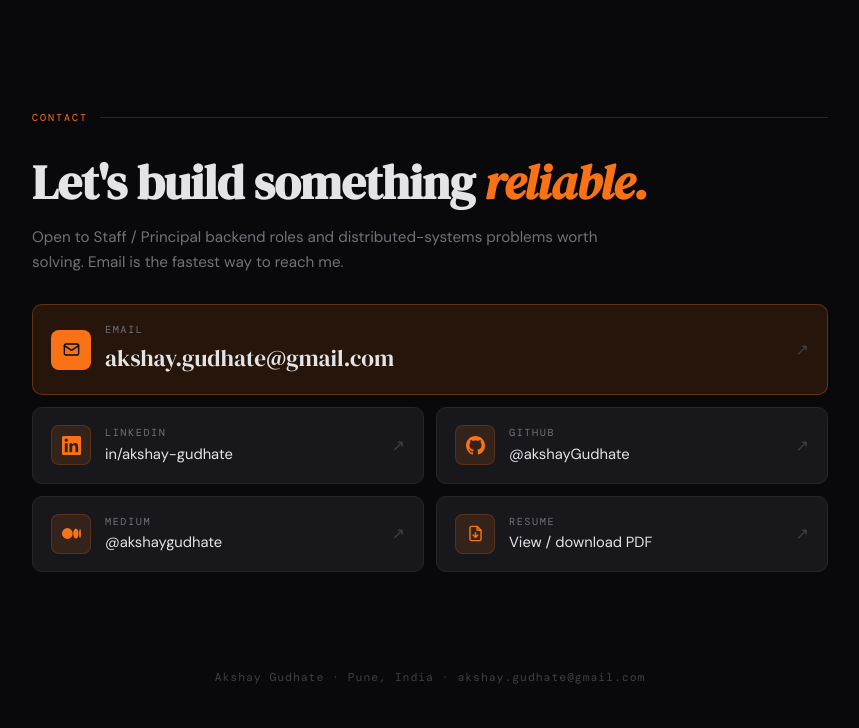
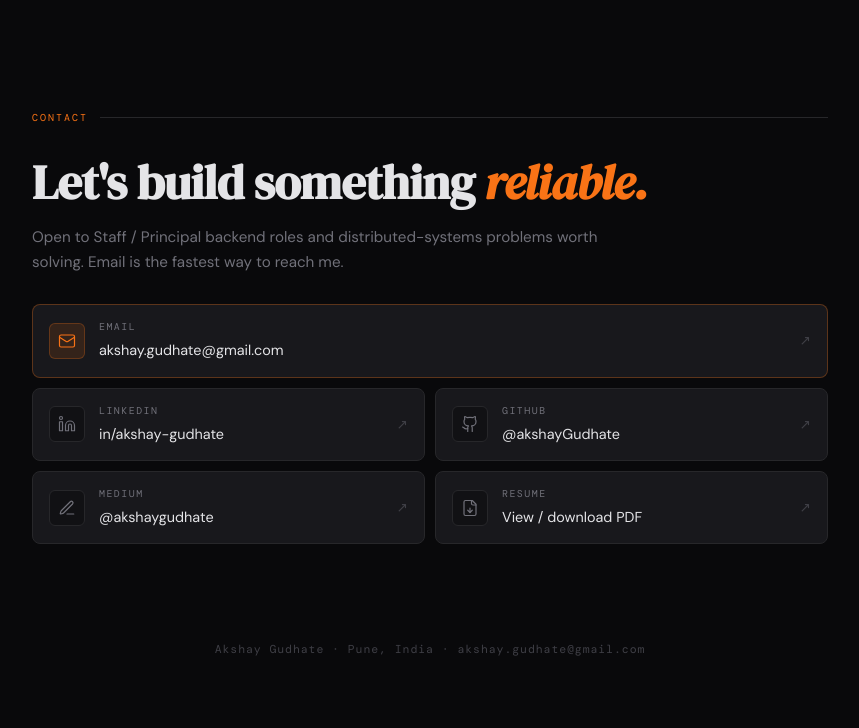
Before and after one commit to akshayGudhate/akshayGudhate.github.io, a plain HTML site: page index.html in a window 1280 px wide. Shown: the part 5909-6637 px from the top of the page, without its empty margins (210-1069 px from the left). After the commit the page ends 6609 px from the top, so only its background shows below. Drawn offline with nearby package versions, Linux system fonts and the light colour scheme.

Commit message:
Updated portfolio.

```diff
--- a/index.html
+++ b/index.html
@@ -13,7 +13,6 @@
     <meta property="og:type" content="website">
     <meta property="og:image" content="https://akshaygudhate.github.io/profile.jpg">
     <link rel="icon" type="image/png" href="favicon.png">
-    <link rel="apple-touch-icon" href="apple-touch-icon.png">
     <link rel="preconnect" href="https://fonts.googleapis.com">
     <link rel="preconnect" href="https://fonts.gstatic.com" crossorigin>
     <link
@@ -417,27 +416,27 @@
                 solving. Email is the fastest way to reach me.</p>
             <div class="contact-grid">
                 <a class="contact-card primary" href="mailto:akshay.gudhate@gmail.com">
-                    <span class="cc-icon"><svg viewBox="0 0 24 24" fill="none" stroke="currentColor" stroke-width="1.8" stroke-linecap="round" stroke-linejoin="round" aria-hidden="true"><rect x="3" y="5" width="18" height="14" rx="2"/><path d="m3 7 9 6 9-6"/></svg></span>
+                    <span class="cc-icon"><svg viewBox="0 0 24 24" fill="none" stroke="currentColor" stroke-width="1.6" stroke-linecap="round" stroke-linejoin="round" aria-hidden="true"><rect width="20" height="16" x="2" y="4" rx="2"/><path d="m22 7-8.97 5.7a1.94 1.94 0 0 1-2.06 0L2 7"/></svg></span>
                     <span class="cc-text"><span class="cc-label">Email</span><span class="cc-value">akshay.gudhate@gmail.com</span></span>
                     <span class="cc-arrow">↗</span>
                 </a>
                 <a class="contact-card" href="https://www.linkedin.com/in/akshay-gudhate/" target="_blank" rel="noopener">
-                    <span class="cc-icon"><svg viewBox="0 0 24 24" fill="currentColor" aria-hidden="true"><path d="M20.45 20.45h-3.56v-5.57c0-1.33-.02-3.04-1.85-3.04-1.85 0-2.14 1.45-2.14 2.94v5.67H9.35V9h3.41v1.56h.05c.48-.9 1.64-1.85 3.37-1.85 3.6 0 4.27 2.37 4.27 5.46v6.28zM5.34 7.43a2.06 2.06 0 1 1 0-4.13 2.06 2.06 0 0 1 0 4.13zM7.12 20.45H3.56V9h3.56v11.45zM22.22 0H1.77C.79 0 0 .77 0 1.73v20.54C0 23.23.79 24 1.77 24h20.45c.98 0 1.78-.77 1.78-1.73V1.73C24 .77 23.2 0 22.22 0z"/></svg></span>
+                    <span class="cc-icon"><svg viewBox="0 0 24 24" fill="none" stroke="currentColor" stroke-width="1.6" stroke-linecap="round" stroke-linejoin="round" aria-hidden="true"><path d="M16 8a6 6 0 0 1 6 6v7h-4v-7a2 2 0 0 0-2-2 2 2 0 0 0-2 2v7h-4v-7a6 6 0 0 1 6-6z"/><rect width="4" height="12" x="2" y="9"/><circle cx="4" cy="4" r="2"/></svg></span>
                     <span class="cc-text"><span class="cc-label">LinkedIn</span><span class="cc-value">in/akshay-gudhate</span></span>
                     <span class="cc-arrow">↗</span>
                 </a>
                 <a class="contact-card" href="https://github.com/akshayGudhate" target="_blank" rel="noopener">
-                    <span class="cc-icon"><svg viewBox="0 0 16 16" fill="currentColor" aria-hidden="true"><path d="M8 0C3.58 0 0 3.58 0 8c0 3.54 2.29 6.53 5.47 7.59.4.07.55-.17.55-.38 0-.19-.01-.82-.01-1.49-2.01.37-2.53-.49-2.69-.94-.09-.23-.48-.94-.82-1.13-.28-.15-.68-.52-.01-.53.63-.01 1.08.58 1.23.82.72 1.21 1.87.87 2.33.66.07-.52.28-.87.51-1.07-1.78-.2-3.64-.89-3.64-3.95 0-.87.31-1.59.82-2.15-.08-.2-.36-1.02.08-2.12 0 0 .67-.21 2.2.82.64-.18 1.32-.27 2-.27.68 0 1.36.09 2 .27 1.53-1.04 2.2-.82 2.2-.82.44 1.1.16 1.92.08 2.12.51.56.82 1.27.82 2.15 0 3.07-1.87 3.75-3.65 3.95.29.25.54.73.54 1.48 0 1.07-.01 1.93-.01 2.2 0 .21.15.46.55.38A8.01 8.01 0 0 0 16 8c0-4.42-3.58-8-8-8z"/></svg></span>
+                    <span class="cc-icon"><svg viewBox="0 0 24 24" fill="none" stroke="currentColor" stroke-width="1.6" stroke-linecap="round" stroke-linejoin="round" aria-hidden="true"><path d="M15 22v-4a4.8 4.8 0 0 0-1-3.5c3 0 6-2 6-5.5.08-1.25-.27-2.48-1-3.5.28-1.15.28-2.35 0-3.5 0 0-1 0-3 1.5-2.64-.5-5.36-.5-8 0C6 2 5 2 5 2c-.3 1.15-.3 2.35 0 3.5A5.4 5.4 0 0 0 4 9c0 3.5 3 5.5 6 5.5-.39.49-.68 1.05-.85 1.65-.17.6-.22 1.23-.15 1.85v4"/><path d="M9 18c-4.51 2-5-2-7-2"/></svg></span>
                     <span class="cc-text"><span class="cc-label">GitHub</span><span class="cc-value">@akshayGudhate</span></span>
                     <span class="cc-arrow">↗</span>
                 </a>
                 <a class="contact-card" href="https://medium.com/@akshaygudhate" target="_blank" rel="noopener">
-                    <span class="cc-icon"><svg viewBox="0 0 24 24" fill="currentColor" aria-hidden="true"><path d="M13.54 12a6.8 6.8 0 0 1-6.77 6.82A6.8 6.8 0 0 1 0 12a6.8 6.8 0 0 1 6.77-6.82A6.8 6.8 0 0 1 13.54 12zm7.42 0c0 3.54-1.51 6.42-3.38 6.42-1.87 0-3.39-2.88-3.39-6.42s1.52-6.42 3.39-6.42 3.38 2.88 3.38 6.42M24 12c0 3.17-.53 5.75-1.19 5.75-.66 0-1.19-2.58-1.19-5.75s.53-5.75 1.19-5.75C23.47 6.25 24 8.83 24 12z"/></svg></span>
+                    <span class="cc-icon"><svg viewBox="0 0 24 24" fill="none" stroke="currentColor" stroke-width="1.6" stroke-linecap="round" stroke-linejoin="round" aria-hidden="true"><path d="M12 20h9"/><path d="M16.38 3.62a1 1 0 0 1 3 3L7.37 18.64a2 2 0 0 1-.86.5l-2.87.84a.5.5 0 0 1-.62-.62l.84-2.87a2 2 0 0 1 .5-.86z"/></svg></span>
                     <span class="cc-text"><span class="cc-label">Medium</span><span class="cc-value">@akshaygudhate</span></span>
                     <span class="cc-arrow">↗</span>
                 </a>
                 <a class="contact-card" href="https://drive.google.com/file/d/1PpCX9nBve4YOYpo0bK9APBf0AA8yxDBO/view?usp=drive_link" target="_blank" rel="noopener">
-                    <span class="cc-icon"><svg viewBox="0 0 24 24" fill="none" stroke="currentColor" stroke-width="1.8" stroke-linecap="round" stroke-linejoin="round" aria-hidden="true"><path d="M14 3H7a2 2 0 0 0-2 2v14a2 2 0 0 0 2 2h10a2 2 0 0 0 2-2V8z"/><path d="M14 3v5h5"/><path d="M12 11v6m-3-3 3 3 3-3"/></svg></span>
+                    <span class="cc-icon"><svg viewBox="0 0 24 24" fill="none" stroke="currentColor" stroke-width="1.6" stroke-linecap="round" stroke-linejoin="round" aria-hidden="true"><path d="M15 2H6a2 2 0 0 0-2 2v16a2 2 0 0 0 2 2h12a2 2 0 0 0 2-2V7Z"/><path d="M14 2v4a2 2 0 0 0 2 2h4"/><path d="M12 18v-6"/><path d="m9 15 3 3 3-3"/></svg></span>
                     <span class="cc-text"><span class="cc-label">Resume</span><span class="cc-value">View / download PDF</span></span>
                     <span class="cc-arrow">↗</span>
                 </a>
--- a/styles.css
+++ b/styles.css
@@ -1138,7 +1138,7 @@ section:nth-child(5) {
 .contact-grid {
     display: grid;
     grid-template-columns: repeat(2, 1fr);
-    gap: 12px;
+    gap: 10px;
     margin-top: 28px;
 }
 
@@ -1146,77 +1146,83 @@ section:nth-child(5) {
     display: flex;
     align-items: center;
     gap: 14px;
-    padding: 16px 18px;
+    padding: 14px 16px;
     background: var(--card);
     border: 1px solid var(--border);
-    border-radius: 10px;
+    border-radius: 8px;
     text-decoration: none;
     color: var(--text);
     min-width: 0;
-    transition: border-color 0.2s, transform 0.2s, background 0.2s;
+    transition: border-color 0.2s;
 }
 
 .contact-card:hover {
-    border-color: rgba(249, 115, 22, 0.45);
-    transform: translateY(-2px);
+    border-color: var(--faint);
 }
 
 .contact-card.primary {
     grid-column: 1 / -1;
-    background: var(--accent-dim);
     border-color: rgba(249, 115, 22, 0.3);
 }
 
+.contact-card.primary:hover {
+    border-color: rgba(249, 115, 22, 0.6);
+}
+
 .cc-icon {
-    width: 40px;
-    height: 40px;
+    width: 36px;
+    height: 36px;
     flex-shrink: 0;
     display: grid;
     place-items: center;
-    border-radius: 8px;
-    background: var(--accent-dim);
+    border-radius: 6px;
+    background: var(--surface);
+    border: 1px solid var(--border);
+    color: var(--muted);
+    transition: color 0.2s, border-color 0.2s;
+}
+
+.cc-icon svg {
+    width: 18px;
+    height: 18px;
+}
+
+.contact-card:hover .cc-icon,
+.contact-card.primary .cc-icon {
     color: var(--accent);
-    border: 1px solid rgba(249, 115, 22, 0.2);
 }
 
 .contact-card.primary .cc-icon {
-    background: var(--accent);
-    color: var(--bg);
-}
-
-.cc-icon svg {
-    width: 19px;
-    height: 19px;
+    background: var(--accent-dim);
+    border-color: rgba(249, 115, 22, 0.25);
 }
 
 .cc-text {
     display: flex;
     flex-direction: column;
+    gap: 2px;
     min-width: 0;
     flex: 1;
 }
 
 .cc-label {
     font-family: 'DM Mono', monospace;
-    font-size: 0.64rem;
+    font-size: 0.62rem;
     letter-spacing: 0.15em;
     text-transform: uppercase;
     color: var(--muted);
 }
 
 .cc-value {
-    font-size: 0.92rem;
+    font-size: 0.9rem;
+    color: var(--text);
     overflow: hidden;
     text-overflow: ellipsis;
     white-space: nowrap;
 }
 
-.contact-card.primary .cc-value {
-    font-family: 'DM Serif Display', serif;
-    font-size: clamp(1.1rem, 3vw, 1.45rem);
-}
-
 .cc-arrow {
+    font-size: 0.85rem;
     color: var(--faint);
     transition: color 0.2s;
 }
```
Also changed, not shown: work/bitamin.html (+0 -1 lines), work/messaging-migration.html (+0 -1 lines), apple-touch-icon.png (deleted), favicon.png.
